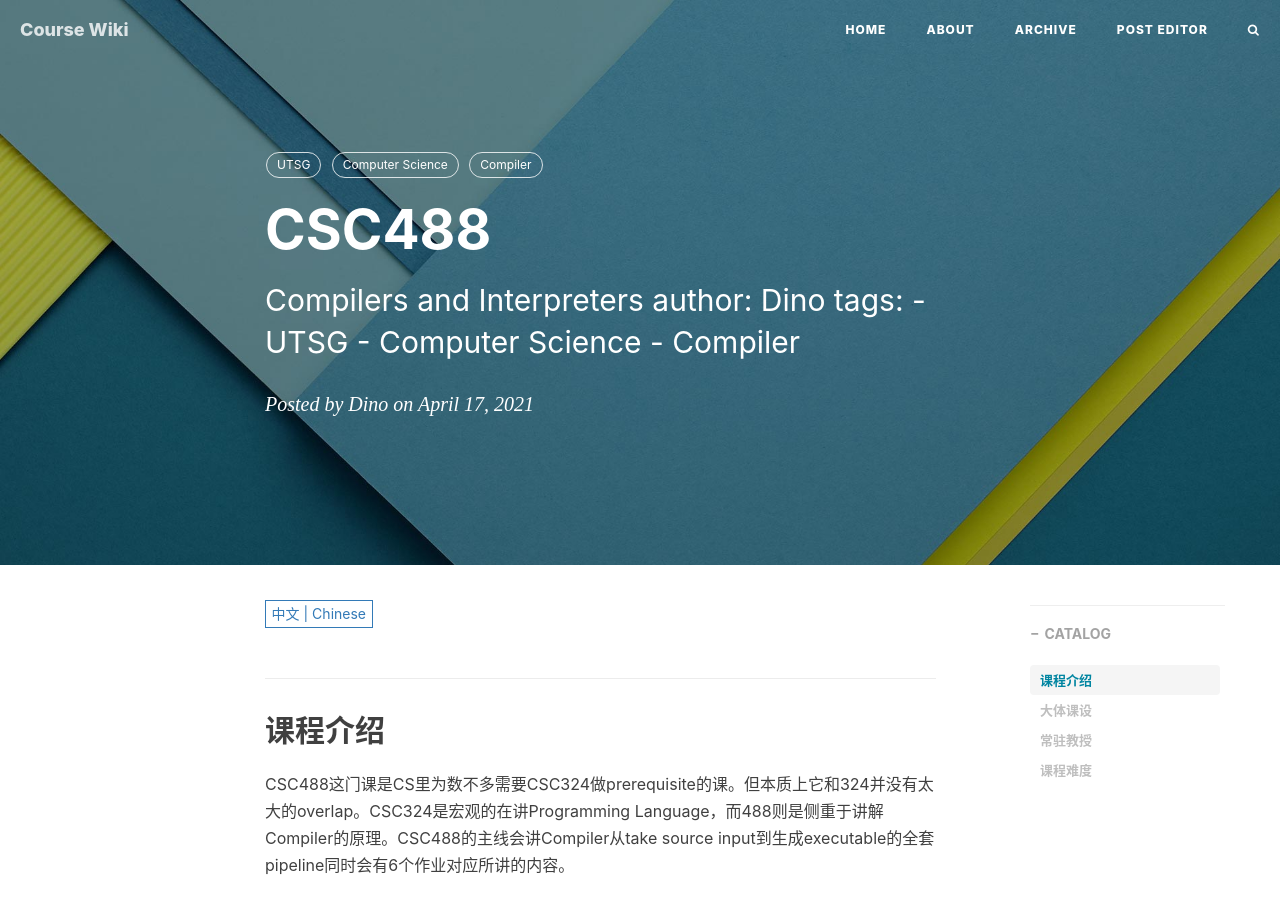
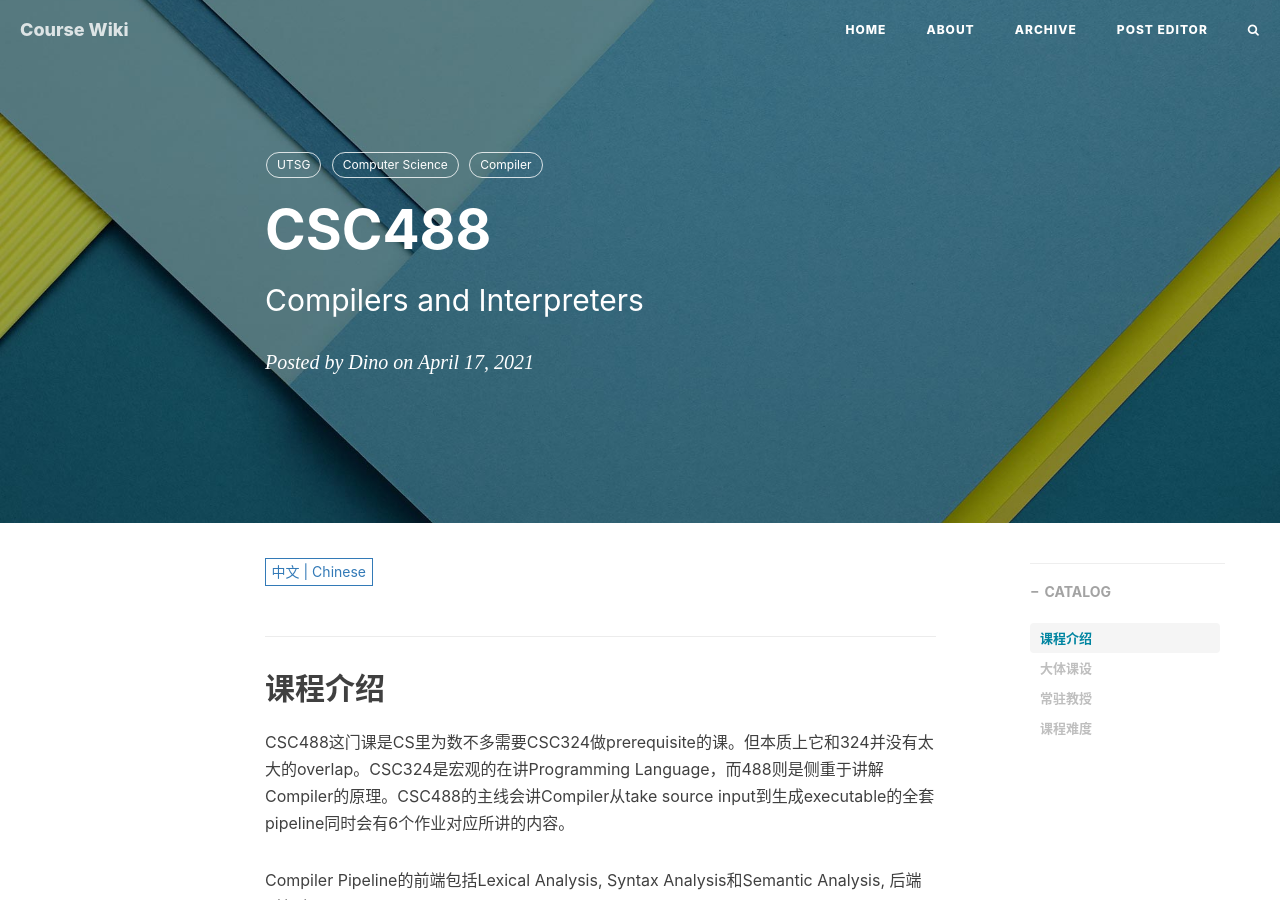
Before and after one commit to UT-Application-Development-Association/course-wiki, a Jekyll site: the page built from _posts/2021-04-17-CSC488.md, in a window 1280 px wide and 900 px high. Built offline with Jekyll 4.4.1, drawn with Linux system fonts in a browser that asks for light colours; nearby versions of some CDN libraries; comment, search, counter and statistics services are not loaded.

Commit message:
Fix Header

```diff
--- a/_posts/2021-04-17-CSC488.md
+++ b/_posts/2021-04-17-CSC488.md
@@ -1,16 +1,12 @@
 ---
 layout: post
 title: "CSC488"
-subtitle: "Compilers and Interpreters
-
+subtitle: "Compilers and Interpreters"
 author: Dino
-
 tags:
   - UTSG
-
   - Computer Science
-
-  - Compiler"
+  - Compiler
 date: 2021-04-17
 multilingual: True
 author: "Dino"
```
